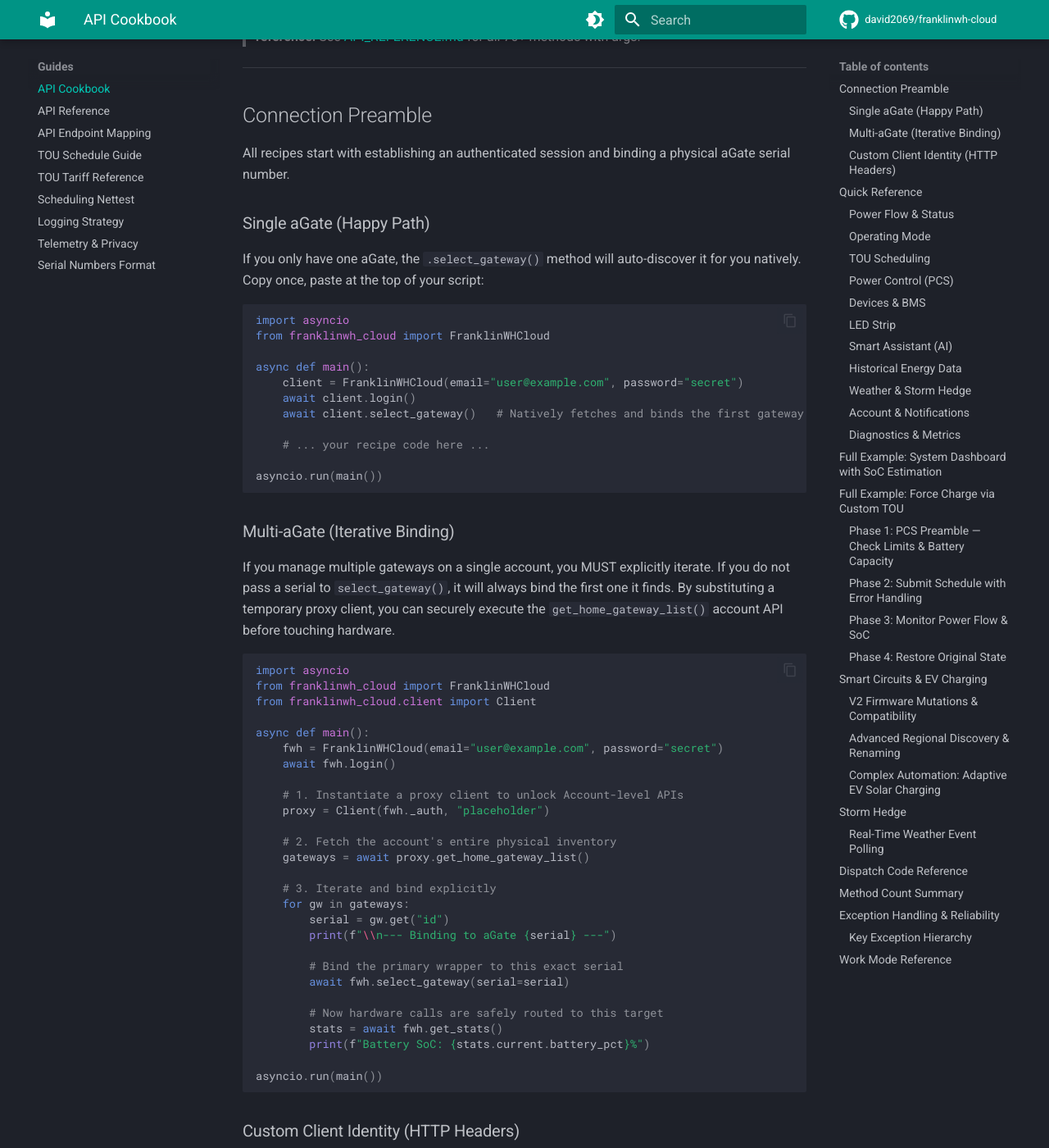
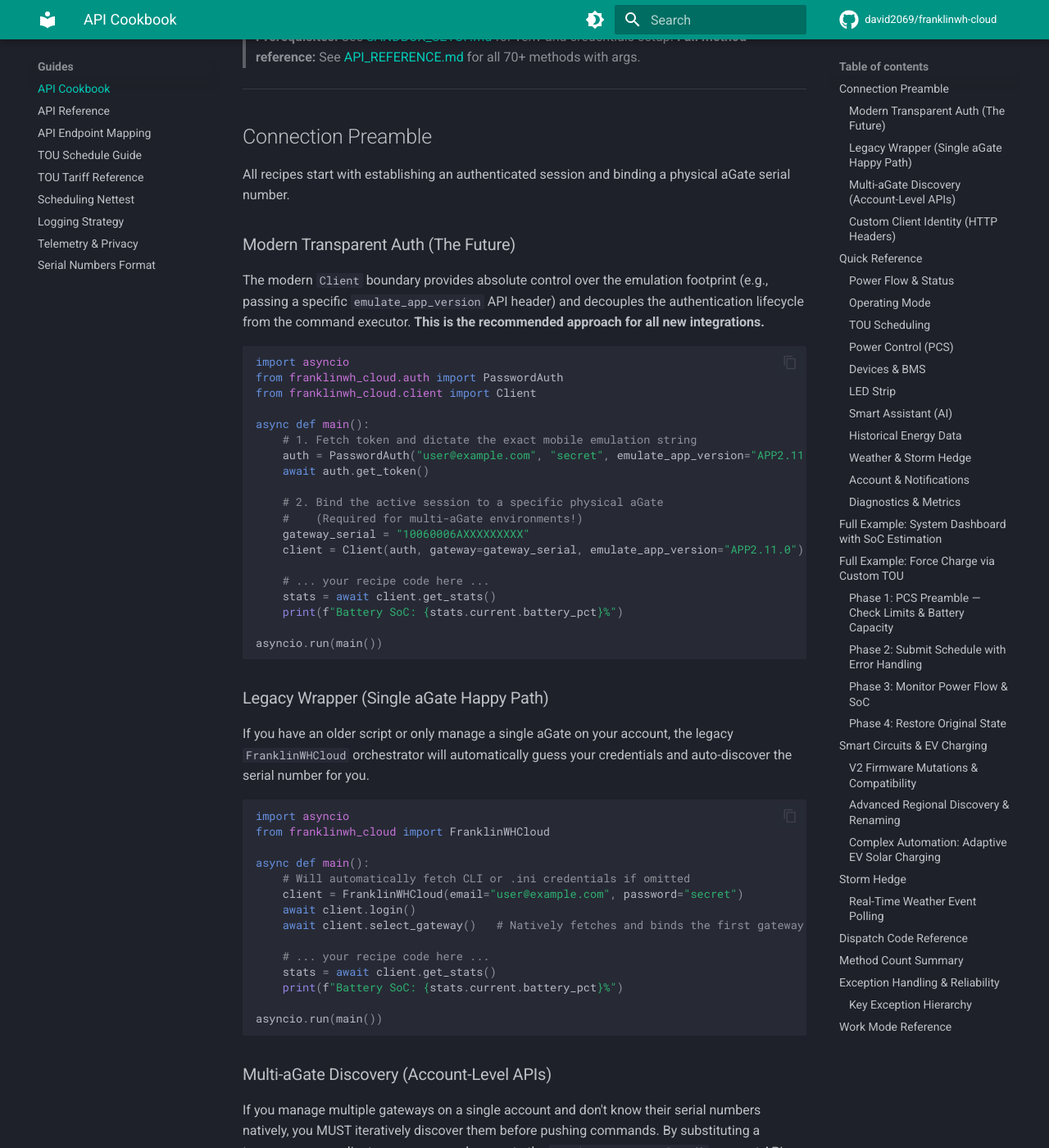
Before and after one commit to david2069/franklinwh-cloud, an MkDocs documentation site: the page built from docs/API_COOKBOOK.md, in a window 1280 px wide and 1400 px high, scrolled down 484 px. Shown: the whole window at 82% size. Built offline with MkDocs 1.6.1 and Material for MkDocs 9.7.7, drawn with Linux system fonts in a browser that asks for light colours; comment, search, counter and statistics services are not loaded; some of the changed text lies outside the part shown.

Commit message:
docs: API Cookbook refactored to feature modern emulation auth and multi-igate discovery

````diff
--- a/docs/API_COOKBOOK.md
+++ b/docs/API_COOKBOOK.md
@@ -3,7 +3,7 @@
 > [!CAUTION]
 > **API Maintenance & Schema Drift**
 > The `franklinwh-cloud` library relies on actively mimicking the FranklinWH mobile app. The cloud servers dynamically shift the JSON payload structures returned (e.g., hiding new fields like `offGridFlag` or v2 metadata) based entirely on the `softwareversion` HTTP Request Header.
-> Whenever a new major version of the official mobile app is released, developers must update `metrics.py` to spoof the latest header (e.g. `APP2.4.1`) to unlock the new API capabilities. Tracking this specific telemetry metric is the *only* way to formally monitor schema drift. Always reference `docs/OPENAPI_GENERATOR.md` if payloads shift unexpectedly.
+> Whenever a new major version of the official mobile app is released, you should update the `emulate_app_version` parameter (e.g., `Client(..., emulate_app_version="APP2.11.0")`) to unlock the new API capabilities. The library automatically tracks backend-enforced firmware updates natively in memory via `client.metrics._latest_backend_software_version`. Always reference `docs/OPENAPI_GENERATOR.md` if payloads shift unexpectedly.
 
 Practical recipes for the FranklinWH Cloud API. Each recipe is copy-paste ready.
 
@@ -16,52 +16,77 @@
 
 All recipes start with establishing an authenticated session and binding a physical aGate serial number.
 
-### Single aGate (Happy Path)
-If you only have one aGate, the `.select_gateway()` method will auto-discover it for you natively. Copy once, paste at the top of your script:
+### Modern Transparent Auth (The Future)
+The modern `Client` boundary provides absolute control over the emulation footprint (e.g., passing a specific `emulate_app_version` API header) and decouples the authentication lifecycle from the command executor. **This is the recommended approach for all new integrations.**
+
+```python
+import asyncio
+from franklinwh_cloud.auth import PasswordAuth
+from franklinwh_cloud.client import Client
+
+async def main():
+    # 1. Fetch token and dictate the exact mobile emulation string
+    auth = PasswordAuth("user@example.com", "secret", emulate_app_version="APP2.11.0")
+    await auth.get_token()
+
+    # 2. Bind the active session to a specific physical aGate
+    #    (Required for multi-aGate environments!)
+    gateway_serial = "10060006AXXXXXXXXX"
+    client = Client(auth, gateway=gateway_serial, emulate_app_version="APP2.11.0")
+
+    # ... your recipe code here ...
+    stats = await client.get_stats()
+    print(f"Battery SoC: {stats.current.battery_pct}%")
+
+asyncio.run(main())
+```
+
+### Legacy Wrapper (Single aGate Happy Path)
+If you have an older script or only manage a single aGate on your account, the legacy `FranklinWHCloud` orchestrator will automatically guess your credentials and auto-discover the serial number for you.
 
 ```python
 import asyncio
 from franklinwh_cloud import FranklinWHCloud
 
 async def main():
+    # Will automatically fetch CLI or .ini credentials if omitted
     client = FranklinWHCloud(email="user@example.com", password="secret")
     await client.login()
-    await client.select_gateway()   # Natively fetches and binds the first gateway
+    await client.select_gateway()   # Natively fetches and binds the first gateway it finds
 
     # ... your recipe code here ...
+    stats = await client.get_stats()
+    print(f"Battery SoC: {stats.current.battery_pct}%")
 
 asyncio.run(main())
 ```
 
-### Multi-aGate (Iterative Binding)
-If you manage multiple gateways on a single account, you MUST explicitly iterate. If you do not pass a serial to `select_gateway()`, it will always bind the first one it finds. By substituting a temporary proxy client, you can securely execute the `get_home_gateway_list()` account API before touching hardware.
+### Multi-aGate Discovery (Account-Level APIs)
+If you manage multiple gateways on a single account and don't know their serial numbers natively, you MUST iteratively discover them before pushing commands. By substituting a temporary proxy client, you can securely execute the `get_home_gateway_list()` account API before touching hardware.
 
 ```python
 import asyncio
-from franklinwh_cloud import FranklinWHCloud
+from franklinwh_cloud.auth import PasswordAuth
 from franklinwh_cloud.client import Client
 
 async def main():
-    fwh = FranklinWHCloud(email="user@example.com", password="secret")
-    await fwh.login()
+    auth = PasswordAuth("user@example.com", "secret")
 
     # 1. Instantiate a proxy client to unlock Account-level APIs
-    proxy = Client(fwh._auth, "placeholder")
+    proxy = Client(auth, "placeholder")
+    gateways_raw = await proxy.get_home_gateway_list()
 
-    # 2. Fetch the account's entire physical inventory
-    gateways = await proxy.get_home_gateway_list()
-
-    # 3. Iterate and bind explicitly
-    for gw in gateways:
+    # 2. Iterate and bind explicitly
+    for gw in gateways_raw.get("result", []):
         serial = gw.get("id")
         print(f"\\n--- Binding to aGate {serial} ---")
 
-        # Bind the primary wrapper to this exact serial
-        await fwh.select_gateway(serial=serial)
+        # 3. Create a dedicated client purely for this physical aGate
+        agate_client = Client(auth, gateway=serial)
 
         # Now hardware calls are safely routed to this target
-        stats = await fwh.get_stats()
-        print(f"Battery SoC: {stats.current.battery_pct}%")
+        stats = await agate_client.get_stats()
+        print(f"[{serial}] Battery SoC: {stats.current.battery_pct}%")
 
 asyncio.run(main())
 ```
````
